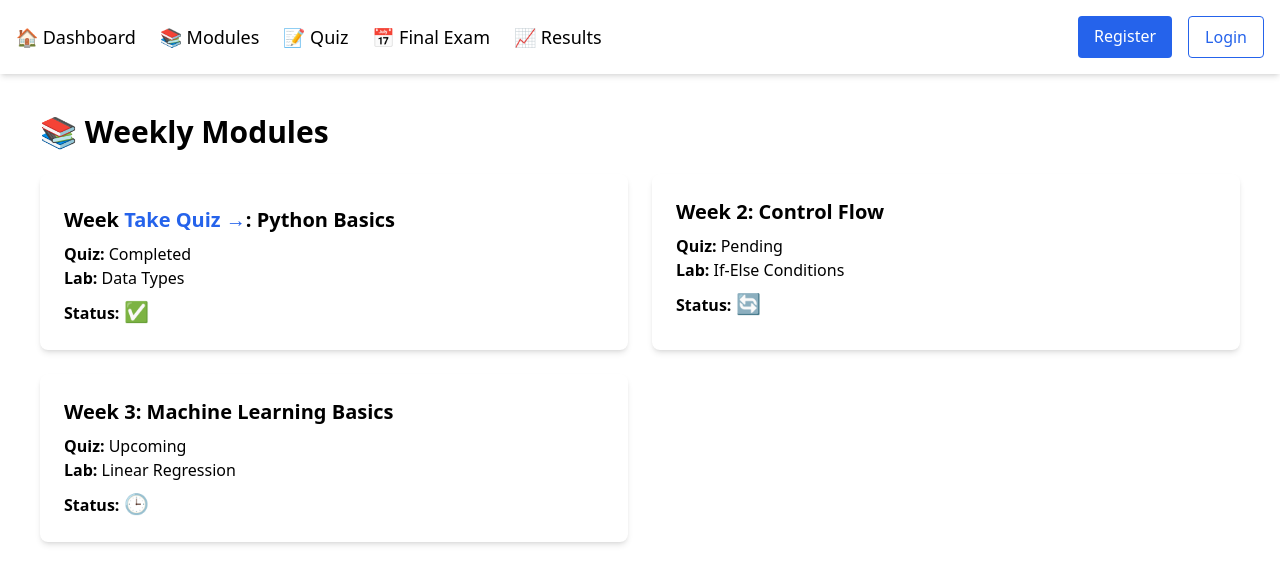
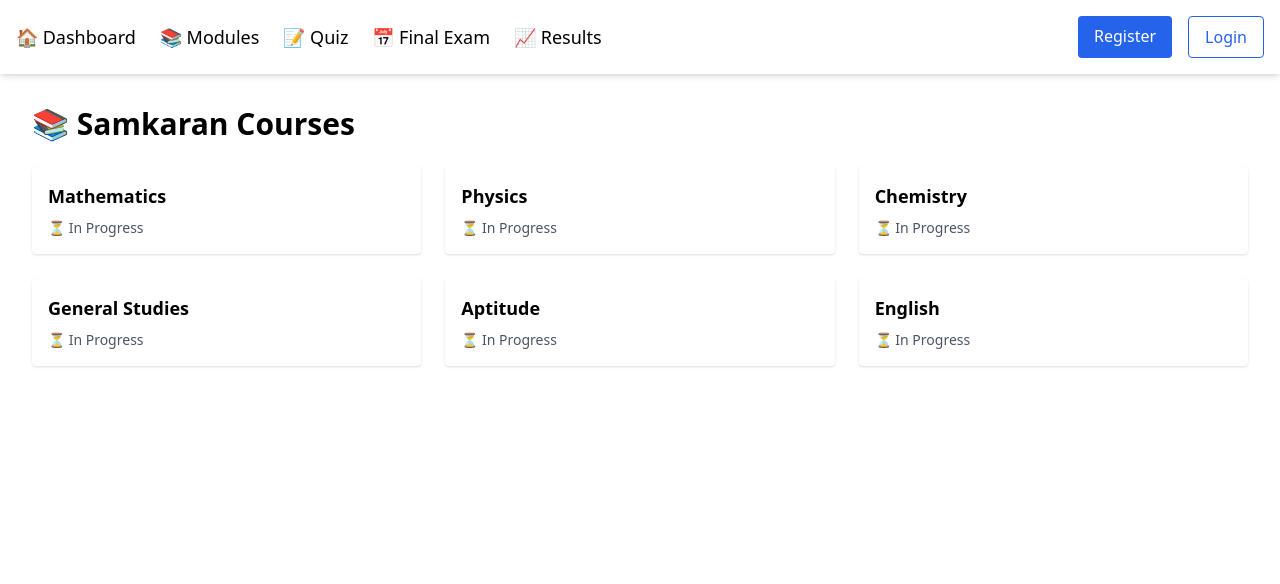
Before and after one commit to shreya-rapidops/Samkaran-frontend, a React (Vite) app: page /modules in a window 1280 px wide. Shown: the top 584 px of the page. Built offline with nearby package versions, Linux system fonts and the light colour scheme.

Commit message:
Progress so far

```diff
--- a/package.json
+++ b/package.json
@@ -11,6 +11,7 @@
   },
   "dependencies": {
     "@supabase/supabase-js": "^2.49.4",
+    "@tailwindcss/aspect-ratio": "^0.4.2",
     "react": "^19.0.0",
     "react-dom": "^19.0.0",
     "react-router-dom": "^7.5.1"
--- a/src/App.jsx
+++ b/src/App.jsx
@@ -7,7 +7,12 @@ import Modules from "./pages/Modules";
 import FinalExam from "./pages/FinalExam";
 import Results from "./pages/Results";
 import VerifySuccess from "./pages/VerifySuccess";
+import Quiz from "./pages/Quiz";
 import Navbar from "./components/Navbar";
+import CourseDetail from "./pages/CourseDetail";
+
+
+
 
 function App() {
   return (
@@ -21,7 +26,9 @@ function App() {
         <Route path="/modules" element={<Modules />} />
         <Route path="/final-exam" element={<FinalExam />} />
         <Route path="/results" element={<Results />} />
+        <Route path="/quiz" element={<Quiz />} />
         <Route path="/verify-success" element={<VerifySuccess />} />
+        <Route path="/course/:playlistId" element={<CourseDetail />} />
       </Routes>
     </>
   );
--- /dev/null
+++ b/src/components/CourseCard.jsx
@@ -0,0 +1,14 @@
+import { Link } from "react-router-dom";
+
+export default function CourseCard({ title, playlistId, completed }) {
+  return (
+    <Link to={`/course/${playlistId}`}>
+      <div className="bg-white shadow p-4 rounded-lg hover:shadow-lg transition">
+        <h2 className="text-xl font-bold mb-2">{title}</h2>
+        <p className={`text-sm ${completed ? "text-green-600" : "text-yellow-500"}`}>
+          {completed ? "✅ Completed" : "🕒 In Progress"}
+        </p>
+      </div>
+    </Link>
+  );
+}
--- /dev/null
+++ b/src/components/YouTubePlaylistCard.jsx
@@ -0,0 +1,126 @@
+import { useEffect, useState } from "react";
+import { supabase } from "../supabaseClient"; // ✅ Required for Supabase
+
+export default function YouTubePlaylistCard({ title, playlistId, apiKey }) {
+  const [videos, setVideos] = useState([]);
+  const [watchedVideos, setWatchedVideos] = useState([]);
+
+  // ✅ Fetch YouTube playlist videos
+  useEffect(() => {
+    async function fetchVideos() {
+      try {
+        if (!apiKey || !playlistId) {
+          console.error("🚫 API Key or Playlist ID missing");
+          return;
+        }
+
+        const res = await fetch(
+          `https://www.googleapis.com/youtube/v3/playlistItems?part=snippet&maxResults=5&playlistId=${playlistId}&key=${apiKey}`
+        );
+        const data = await res.json();
+
+        if (!data.items) {
+            console.error("🚫 Invalid response from YouTube API:", data);
+            alert(`YouTube API Error: ${data.error?.message || "Unknown error"}`);
+            setVideos([]);
+            return;
+        }
+
+        setVideos(data.items);
+      } catch (err) {
+        console.error("❌ Failed to fetch videos:", err);
+        setVideos([]);
+      }
+    }
+
+    fetchVideos();
+  }, [playlistId, apiKey]);
+
+  // ✅ Fetch watched videos
+  useEffect(() => {
+    console.log("📺 Playlist ID:", playlistId);
+    console.log("🔑 API Key:", apiKey);
+    async function fetchWatched() {
+      const { data: { user } } = await supabase.auth.getUser();
+
+      const { data, error } = await supabase
+        .from("video_progress")
+        .select("video_id")
+        .eq("user_id", user.id)
+        .eq("playlist_id", playlistId)
+        .eq("watched", true);
+
+      if (!error && data) {
+        const ids = data.map((v) => v.video_id);
+        setWatchedVideos(ids);
+      }
+    }
+
+    fetchWatched();
+  }, [playlistId]);
+
+  // ✅ Save watched status
+  const markWatched = async (videoId) => {
+    const { data: { user } } = await supabase.auth.getUser();
+
+    const { error } = await supabase.from("video_progress").upsert([
+      {
+        user_id: user.id,
+        video_id: videoId,
+        playlist_id: playlistId,
+        watched: true,
+        watched_at: new Date().toISOString(),
+      },
+    ]);
+
+    if (error) {
+      console.error("❌ Failed to mark as watched:", error.message);
+    } else {
+      console.log(`✅ Marked video ${videoId} as watched`);
+      setWatchedVideos((prev) => [...prev, videoId]);
+    }
+  };
+
+  return (
+    <div className="bg-white rounded-xl p-4 shadow-md">
+      <h2 className="text-xl font-bold mb-4">{title}</h2>
+
+      {videos.length === 0 ? (
+        <p className="text-gray-500">No videos loaded</p>
+      ) : (
+        videos.map((item) => {
+          const videoId =
+            item.snippet?.resourceId?.videoId || item.snippet?.videoId;
+
+          return (
+            <div key={videoId} className="mb-6">
+              <iframe
+                width="100%"
+                height="200"
+                src={`https://www.youtube.com/embed/${videoId}`}
+                title={item.snippet?.title}
+                frameBorder="0"
+                allowFullScreen
+              ></iframe>
+
+              <p className="mt-1 text-sm font-medium">
+                {item.snippet?.title || "Untitled Video"}
+              </p>
+
+              {watchedVideos.includes(videoId) ? (
+                <p className="mt-2 text-green-600 text-sm font-medium">✅ Watched</p>
+              ) : (
+                <button
+                  onClick={() => markWatched(videoId)}
+                  className="mt-2 text-sm text-blue-600 hover:underline"
+                >
+                  ✅ Mark as Watched
+                </button>
+              )}
+            </div>
+          );
+        })
+      )}
+    </div>
+  );
+}
--- /dev/null
+++ b/src/pages/CourseDetail.jsx
@@ -0,0 +1,33 @@
+import { useParams } from "react-router-dom";
+import YouTubePlaylistCard from "../components/YouTubePlaylistCard";
+
+const API_KEY = "AIzaSyA_5hTxftHFLexSQOpYKw4GesNLcvLSBk8";
+
+const playlists = [
+  { title: "Mathematics", playlistId: "PLxyGaR3hEy3gk_Li5kx4pJ7TSOYE2EQPQ" },
+  { title: "Physics", playlistId: "PLw2ZiQ6OwlOV9hu0ZSsr4s2zNBl1kD1-A" },
+  { title: "Chemistry", playlistId: "PL2Li3eVAuCF4WFZbON_4dJ4k5HiGhAQjS" },
+  { title: "General Studies", playlistId: "PLw2ZiQ6OwlOVItTF7ZgFLaYQAOuIWkuvr" },
+  { title: "Aptitude", playlistId: "PL8p2I9GklV454LdGfDOw0KkNazKuA-6B2" },
+  { title: "English", playlistId: "PLt5oqnWoj07h0_H0BjeFqkzw8OSBlXnu2" },
+];
+
+export default function CourseDetail() {
+  const { playlistId } = useParams();
+  const course = playlists.find((p) => p.playlistId === playlistId);
+
+  if (!course) {
+    return <div className="p-6 text-red-600 text-lg">❌ Course not found</div>;
+  }
+
+  return (
+    <div className="p-6">
+      <h1 className="text-2xl font-bold mb-4">{course.title}</h1>
+      <YouTubePlaylistCard
+        title={course.title}
+        playlistId={course.playlistId}
+        apiKey={API_KEY}
+      />
+    </div>
+  );
+}
--- a/src/pages/Modules.jsx
+++ b/src/pages/Modules.jsx
@@ -1,41 +1,63 @@
-const mockModules = [
-    {
-      week: <a href="/quiz" className="text-blue-600 mt-2 inline-block">
-      Take Quiz →
-    </a>
-    ,
-      title: "Python Basics",
-      quiz: "Completed",
-      lab: "Data Types",
-      status: "✅",
-    },
-    {
-      week: 2,
-      title: "Control Flow",
-      quiz: "Pending",
-      lab: "If-Else Conditions",
-      status: "🔄",
-    },
-    {
-      week: 3,
-      title: "Machine Learning Basics",
-      quiz: "Upcoming",
-      lab: "Linear Regression",
-      status: "🕒",
-    },
+import { useEffect, useState } from "react";
+import { useNavigate } from "react-router-dom";
+import { supabase } from "../supabaseClient";
+
+const API_KEY = "AIzaSyA_5hTxftHFLexSQOpYKw4GesNLcvLSBk8";
+
+const playlists = [
+  { title: "Mathematics", playlistId: "PLxyGaR3hEy3gk_Li5kx4pJ7TSOYE2EQPQ" },
+  { title: "Physics", playlistId: "PLw2ZiQ6OwlOV9hu0ZSsr4s2zNBl1kD1-A" },
+  { title: "Chemistry", playlistId: "PL2Li3eVAuCF4WFZbON_4dJ4k5HiGhAQjS" },
+  { title: "General Studies", playlistId: "PLw2ZiQ6OwlOVItTF7ZgFLaYQAOuIWkuvr" },
+  { title: "Aptitude", playlistId: "PL8p2I9GklV454LdGfDOw0KkNazKuA-6B2" },
+  { title: "English", playlistId: "PLt5oqnWoj07h0_H0BjeFqkzw8OSBlXnu2" },
 ];
 
 export default function Modules() {
+  const [watchedMap, setWatchedMap] = useState({});
+  const navigate = useNavigate();
+
+  useEffect(() => {
+    async function fetchWatchedProgress() {
+      const { data: { user } } = await supabase.auth.getUser();
+      const { data, error } = await supabase
+        .from("video_progress")
+        .select("*")
+        .eq("user_id", user.id);
+
+      if (error) {
+        console.error("❌ Failed to fetch progress:", error);
+        return;
+      }
+
+      const progressMap = {};
+
+      playlists.forEach((course) => {
+        const courseVideos = data.filter((v) => v.playlist_id === course.playlistId);
+        const watchedCount = courseVideos.filter((v) => v.watched).length;
+        progressMap[course.playlistId] = watchedCount >= 3; // Adjust threshold as needed
+      });
+
+      setWatchedMap(progressMap);
+    }
+
+    fetchWatchedProgress();
+  }, []);
+
   return (
-      <div className="p-10">
-        <h1 className="text-3xl font-bold mb-6">📚 Weekly Modules</h1>
-        <div className="grid grid-cols-1 md:grid-cols-2 gap-6">
-          {mockModules.map((mod) => (
-            <div key={mod.week} className="bg-white rounded-lg p-6 shadow-md">
-              <h2 className="text-xl font-semibold mb-2">Week {mod.week}: {mod.title}</h2>
-              <p><b>Quiz:</b> {mod.quiz}</p>
-              <p><b>Lab:</b> {mod.lab}</p>
-              <p className="mt-2"><b>Status:</b> <span className="text-xl">{mod.status}</span></p>
+    <div className="p-8">
+      <h1 className="text-3xl font-bold mb-6">📚 Samkaran Courses</h1>
+      <div className="grid grid-cols-1 md:grid-cols-2 lg:grid-cols-3 gap-6">
+        {playlists.map((course) => (
+          <div
+            key={course.title}
+            onClick={() => navigate(`/course/${course.playlistId}`)}
+            className="cursor-pointer bg-white p-4 rounded shadow hover:bg-gray-50"
+          >
+            <h2 className="text-lg font-semibold mb-2">{course.title}</h2>
+            <p className="text-sm text-gray-600">
+              {watchedMap[course.playlistId] ? "✅ Completed" : "⏳ In Progress"}
+            </p>
           </div>
         ))}
       </div>
--- a/tailwind.config.js
+++ b/tailwind.config.js
@@ -7,5 +7,7 @@ export default {
   theme: {
     extend: {},
   },
-  plugins: [],
+  plugins:[require("@tailwindcss/aspect-ratio")],
+
+
 };
```
Also changed, not shown: src/pages/Quiz.jsx (+72 -12 lines), 1 other file (tests, documents, lock files or other folders). Lines whose indentation alone changed are shown as unchanged.
